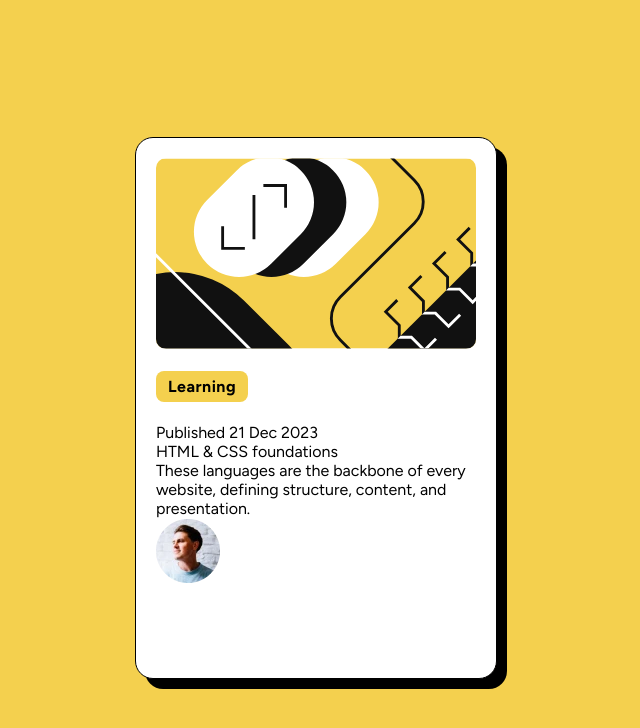
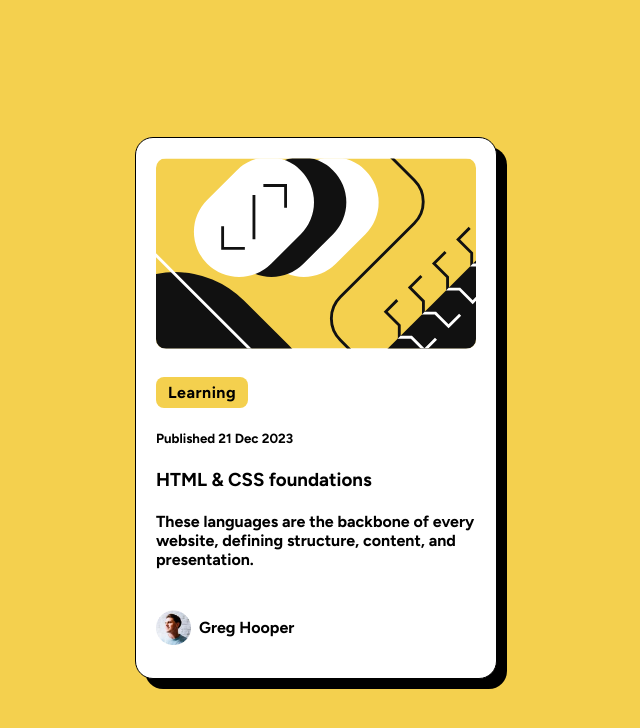
Before and after one commit to KhaledElOrbany/blog-preview-card, a plain HTML site: page index.html in a window 1280 px wide. Shown: the whole page, without its empty margins (324-964 px from the left). Drawn offline with Linux system fonts and the light colour scheme.

Commit message:
Update README.md and style.css files

```diff
--- a/assets/css/style.css
+++ b/assets/css/style.css
@@ -14,6 +14,9 @@ body {
 }
 
 .card {
+  display: flex;
+  flex-direction: column;
+  justify-content: space-between;
   width: 320px;
   height: 500px;
   padding: 20px;
@@ -41,3 +44,10 @@ body {
   letter-spacing: 0.5px;
   background-color: hsl(47, 88%, 63%);
 }
+
+.tutor {
+  gap: 8px;
+  display: inline-flex;
+  flex-direction: row;
+  align-items: center;
+}
--- a/index.html
+++ b/index.html
@@ -18,26 +18,29 @@
       <img class="card-img" alt="card-img" src="./assets/images/illustration-article.svg" />
     </div>
 
+    <div class="card-content">
       <h4 class="learning-label">
         Learning
       </h4>
 
-    <div>
+      <h5>
         Published 21 Dec 2023
-    </div>
+      </h5>
 
-    <div>
+      <h3>
         HTML & CSS foundations
-    </div>
+      </h3>
 
-    <div>
+      <h4>
         These languages are the backbone of every
         website, defining structure, content, and
         presentation.
+      </h4>
     </div>
 
-    <div>
-      <img alt="" src="./assets/images/image-avatar.webp" />
+    <div class="tutor">
+      <img alt="tutor-pic" src="./assets/images/image-avatar.webp" width="35px" height="35px" />
+      <h4>Greg Hooper</h4>
     </div>
   </div>
 
```
Also changed, not shown: 1 other file. Lines whose indentation alone changed are shown as unchanged.
